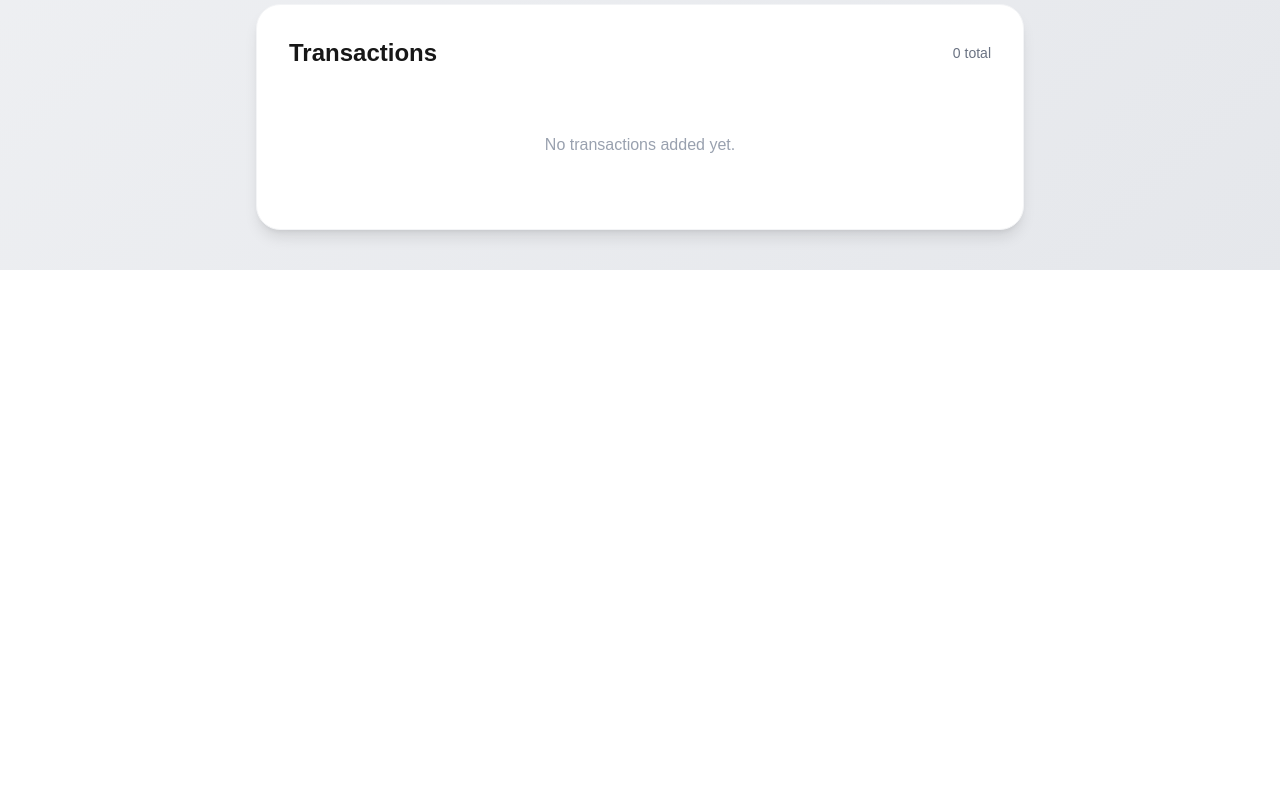
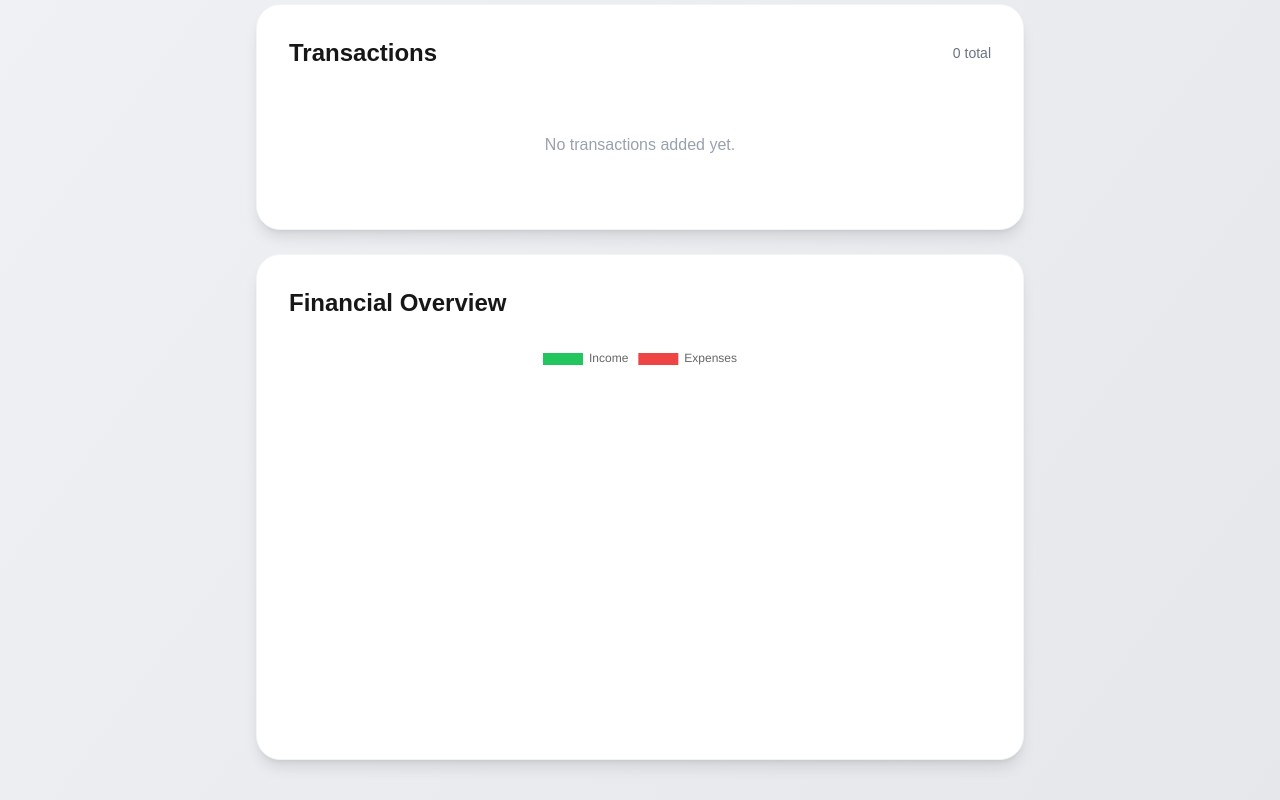
Before and after one commit to TharinduKaluwalgoda/Finance-Tracker, a Next.js app: page / in a window 1280 px wide. Shown: the part 901-1701 px from the top of the page. Before the commit the page ends 1171 px from the top, so only its background shows below. Built offline with nearby package versions, Linux system fonts and the light colour scheme.

Commit message:
Dynamic pie graph added

```diff
--- /dev/null
+++ b/app/components/ExpenseChart.js
@@ -0,0 +1,53 @@
+"use client";
+
+import {
+  Chart as ChartJS,
+  ArcElement,
+  Tooltip,
+  Legend,
+} from "chart.js";
+
+import { Doughnut } from "react-chartjs-2";
+
+ChartJS.register(
+  ArcElement,
+  Tooltip,
+  Legend
+);
+
+export default function ExpenseChart({
+  income,
+  expenses,
+}) {
+
+  const data = {
+    labels: ["Income", "Expenses"],
+
+    datasets: [
+      {
+        data: [income, expenses],
+
+        backgroundColor: [
+          "#22c55e",
+          "#ef4444",
+        ],
+
+        borderWidth: 0,
+      },
+    ],
+  };
+
+  return (
+    <div className="bg-white p-8 rounded-3xl shadow-lg mt-6 border border-gray-100">
+
+      <h2 className="text-2xl font-bold mb-6">
+        Financial Overview
+      </h2>
+
+      <div className="max-w-sm mx-auto">
+        <Doughnut data={data} />
+      </div>
+
+    </div>
+  );
+}
--- a/app/page.js
+++ b/app/page.js
@@ -5,6 +5,7 @@ import BalanceCard from "./components/BalanceCard";
 import SummaryCards from "./components/SummaryCards";
 import TransactionForm from "./components/TransactionForm";
 import TransactionList from "./components/TransactionList";
+import ExpenseChart from "./components/ExpenseChart";
 
 export default function Home() {
 
@@ -65,6 +66,11 @@ const balance = income - expenses;
             setTransactions={setTransactions}
         />
 
+        <ExpenseChart
+            income={income}
+            expenses={expenses}
+        />
+
       </div>
 
     </main>
--- a/package.json
+++ b/package.json
@@ -9,8 +9,10 @@
     "lint": "eslint"
   },
   "dependencies": {
+    "chart.js": "^4.5.1",
     "next": "^15.5.18",
     "react": "^18.3.1",
+    "react-chartjs-2": "^5.3.1",
     "react-dom": "^18.3.1"
   },
   "devDependencies": {
```
Also changed, not shown: 1 other file (tests, documents, lock files or other folders).
